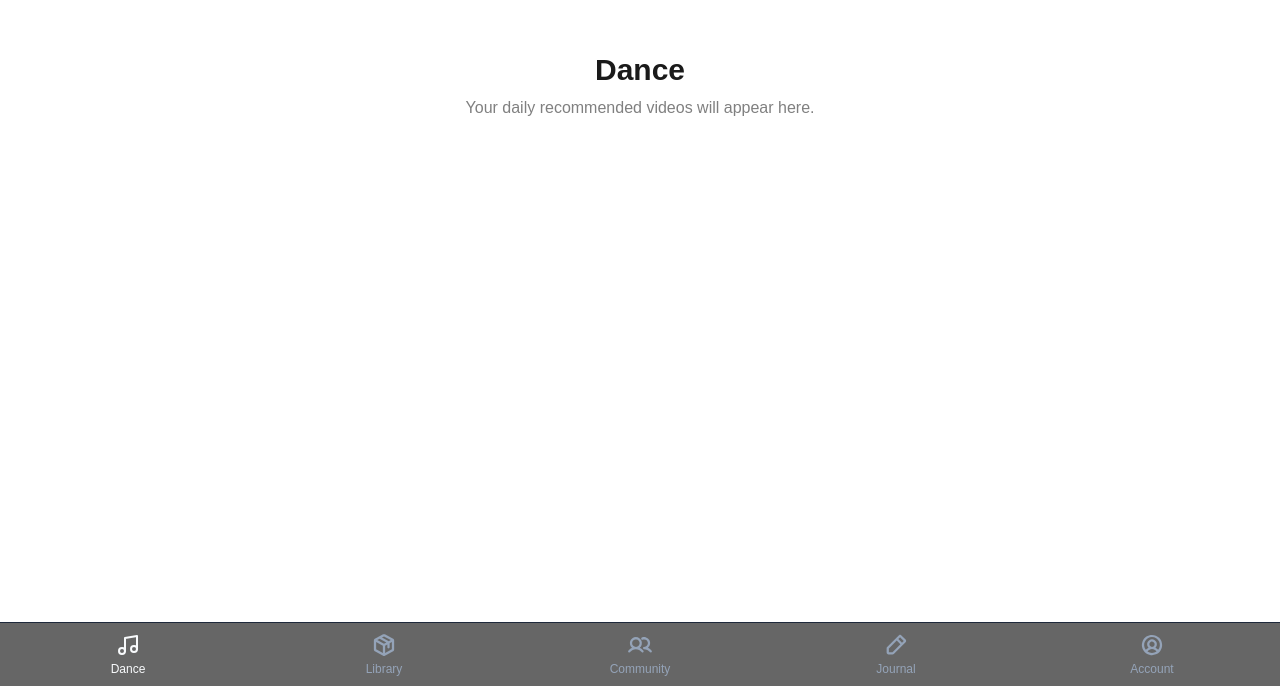
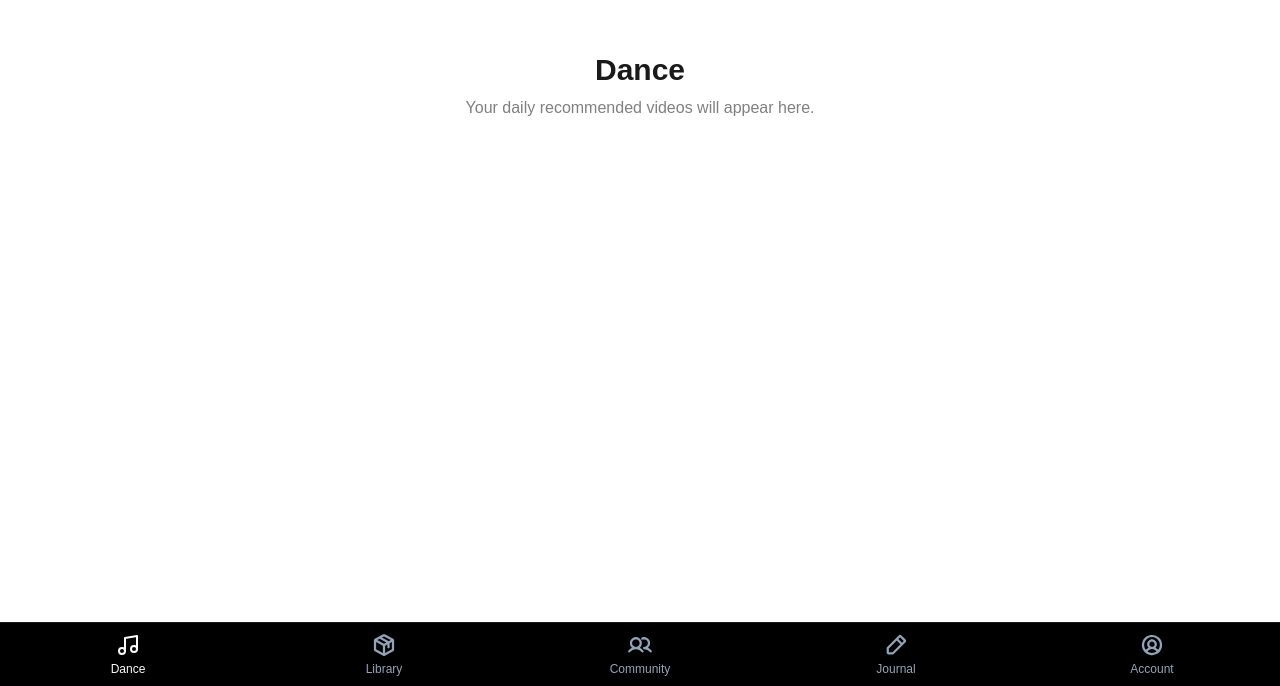
Before and after one commit to orangedrum/ytapp, a Next.js app: page / in a window 1280 px wide. Shown: the part 114-800 px from the top of the page. Built offline with nearby package versions, Linux system fonts and the light colour scheme; a web font is replaced by a local one.

Commit message:
correcting styling and supabase library error support

```diff
--- a/app/library/page.tsx
+++ b/app/library/page.tsx
@@ -7,6 +7,19 @@ import { getYouTubeThumbnail } from "@/lib/youtube";
 export const revalidate = 0;
 
 export default async function LibraryPage() {
+  // Deductive Reasoning: Check for missing environment variables to prevent server crash
+  const supabaseUrl = process.env.NEXT_PUBLIC_SUPABASE_URL;
+  const supabaseKey = process.env.NEXT_PUBLIC_SUPABASE_ANON_KEY;
+
+  if (!supabaseUrl || !supabaseKey) {
+    return (
+      <div className="flex flex-col items-center justify-center min-h-[50vh] p-8 text-center">
+        <h1 className="text-2xl font-bold text-destructive">Configuration Error</h1>
+        <p className="text-muted-foreground mt-2">Supabase environment variables are missing in Vercel.</p>
+      </div>
+    );
+  }
+
   const supabase = createServerComponentClient({ cookies });
 
   const { data: videos, error } = await supabase
--- a/components/app-shell.tsx
+++ b/components/app-shell.tsx
@@ -40,7 +40,7 @@ export function AppShell({ children }: { children: React.ReactNode }) {
         <BottomNavigation
           activePath={activePath}
           onNavigate={handleNavigate}
-          className="border-t bg-black/90 backdrop-blur supports-[backdrop-filter]:bg-black/60 text-white"
+          className="border-t bg-black text-white border-white/10"
         />
       </div>
     </div>
```
